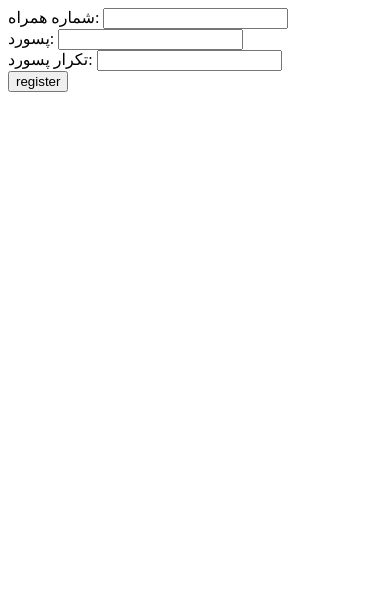
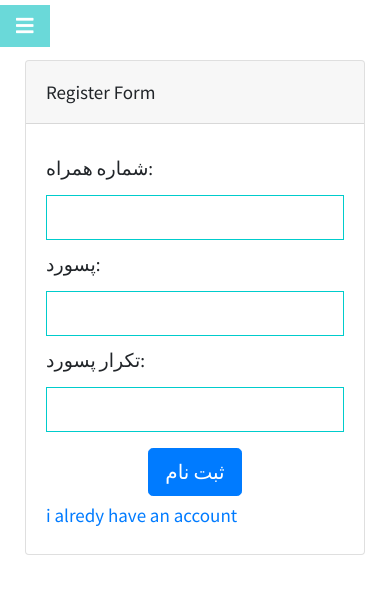
Before and after one commit to amir-aspad/weblog, a Django app: page /panel/register/ in a window 390 px wide. Shown: the top 614 px of the page. Run offline with Django 5.2, Linux system fonts and the light colour scheme; some libraries are stand-ins or nearby versions.

Commit message:
work on register and login template view

```diff
--- a/codes/panel/forms.py
+++ b/codes/panel/forms.py
@@ -5,6 +5,9 @@ from django import forms
 
 # import from panel app
 from .models import User
+
+# import forom module
+from extra_module.utils import phone_validataion
 
 
 class UserCreateForm(forms.ModelForm):
@@ -52,9 +55,18 @@ class LoginUserForm(forms.Form):
 
 
 class RegisterUserForm(forms.Form):
-    phone = forms.CharField(label=_("شماره همراه"), max_length=11)
-    password1 = forms.CharField(label=_("پسورد"), widget=forms.PasswordInput())
-    password2 = forms.CharField(label=_("تکرار پسورد"), widget=forms.PasswordInput())
+    phone = forms.CharField(
+        label=_("شماره همراه"), max_length=11, validators=[phone_validataion],
+        widget=forms.TextInput(attrs={'class':'form-control'})
+    )
+    password1 = forms.CharField(
+        label=_("پسورد"),
+        widget=forms.PasswordInput(attrs={'class':'form-control'})
+    )
+    password2 = forms.CharField(
+        label=_("تکرار پسورد"),
+        widget=forms.PasswordInput(attrs={'class':'form-control'})
+    )
 
     def clean_password2(self):
         p1 = self.cleaned_data['password1']
--- a/codes/panel/templates/panel/home.html
+++ b/codes/panel/templates/panel/home.html
@@ -0,0 +1,3 @@
+{% extends 'base.html' %}
+
+{% block title %} Panel Page {% endblock %}
--- a/codes/panel/templates/panel/register.html
+++ b/codes/panel/templates/panel/register.html
@@ -1,20 +1,30 @@
-<!DOCTYPE html>
-<html lang="en">
-<head>
-    <meta charset="UTF-8">
-    <meta name="viewport" content="width=device-width, initial-scale=1.0">
-    <title>Document</title>
-</head>
-<body>
-    {% if messages %}
-        {% for msg in messages %}
-            <p>{{msg}}</p>
+{% extends 'base.html' %}
+
+{% block title %} Register Page {% endblock %}
+
+{% block body %}
+
+<div class="mx-auto card mx-auto col-md-6 " style="padding: 0px;">
+    <div class="card-header">Register Form</div>
+    <form class="card-body needs-validation" action="" method="post">
+        {% for field in form %}
+            <div class="fieldWrapper">
+                <div class="label_and_error">
+                    <div class="label_form_side">
+                        {{ field.label_tag }}
+                    </div>
+                    {{ field.errors }}
+                </div>
+                <div>{{ field }}</div>
+            </div>
         {% endfor %}
-    {% endif %}
-    <form action="" method="post" novalidate>
-        {{form}}
         {% csrf_token %}
-        <input type="submit" value="register">
+        <div class="d-flex justify-content-center align-items-center">
+            <input type="submit" value="ثبت نام" class="btn btn-primary btn-lg mt-3">
+        </div>
+        <a class="d-block" href="{% url 'panel:login' %}">i alredy have an account</a>
     </form>
-</body>
-</html>
+</div>
+{% endblock %}
+
+{% block footer %}{% endblock %}
--- a/codes/panel/views.py
+++ b/codes/panel/views.py
@@ -21,7 +21,7 @@ class RegisterUserView(View):
 
     def dispatch(self, request, *args, **kwargs):
         if request.user.is_authenticated:
-            messages.error(request, '')
+            messages.error(request, 'you login. so you can not register')
             return redirect('panel:home')
         return super().dispatch(request, *args, **kwargs)
 
@@ -54,7 +54,7 @@ class RegisterUserView(View):
 
             messages.success(request, 'با موفقیت برای شماره همراه شما کد تایید ارسال شد')
             return redirect('panel:verify_phone')
-
+        messages.error(request, ' Please correct the errors below')
         return render(request, self.template_name, {'form':form})
 
 
--- /dev/null
+++ b/codes/static/css/my_style.css
@@ -0,0 +1,15 @@
+.errorlist li{
+    list-style-type: none;
+    color: red !important;
+    font-size: 14px;
+}
+.label_and_error{
+    padding-top: 5px;
+    display: flex;
+    justify-content: left;
+    align-items: center;
+    gap: 9px;
+}
+.label_form_side{
+
+}
--- a/codes/templates/base.html
+++ b/codes/templates/base.html
@@ -9,6 +9,7 @@
 	<link href="https://fonts.googleapis.com/css2?family=Source+Sans+Pro&display=swap" rel="stylesheet"> <!-- https://fonts.google.com/ -->
     <link href="{% static 'css/bootstrap.min.css' %}" rel="stylesheet">
     <link href="{% static 'css/templatemo-xtra-blog.css' %}" rel="stylesheet">
+    <link href="{% static 'css/my_style.css' %}" rel="stylesheet">
 </head>
 <body>
 	{% include 'include/header.html' %}
--- a/codes/templates/include/header.html
+++ b/codes/templates/include/header.html
@@ -9,10 +9,21 @@
         </div>
         <nav class="tm-nav" id="tm-nav">
             <ul>
+                {% if request.user.is_authenticated %}
+                <li class="tm-nav-item"><a href="{% url 'panel:home' %}" class="tm-nav-link">
+                        <i class="fa fa-user" aria-hidden="true"></i>
+                        panel
+                    </a></li>
+                <li class="tm-nav-item"><a href="{% url 'panel:logout' %}" class="tm-nav-link">
+                        <i class="fa fa-sign-out" aria-hidden="true"></i>
+                        logout
+                    </a></li>
+                {% else %}
                 <li class="tm-nav-item"><a href="{% url 'panel:login' %}" class="tm-nav-link">
-                    <i class="fa fa-user" aria-hidden="true"></i>
+                    <i class="fa fa-sign-in" aria-hidden="true"></i>
                         Login or Register
                     </a></li>
+                {% endif %}
                 <li class="tm-nav-item active"><a href="index.html" class="tm-nav-link">
                         <i class="fas fa-home"></i>
                         Blog Home
```
Also changed, not shown: codes/panel/templates/panel/login.html (+13 -10 lines), codes/db.sqlite3.
